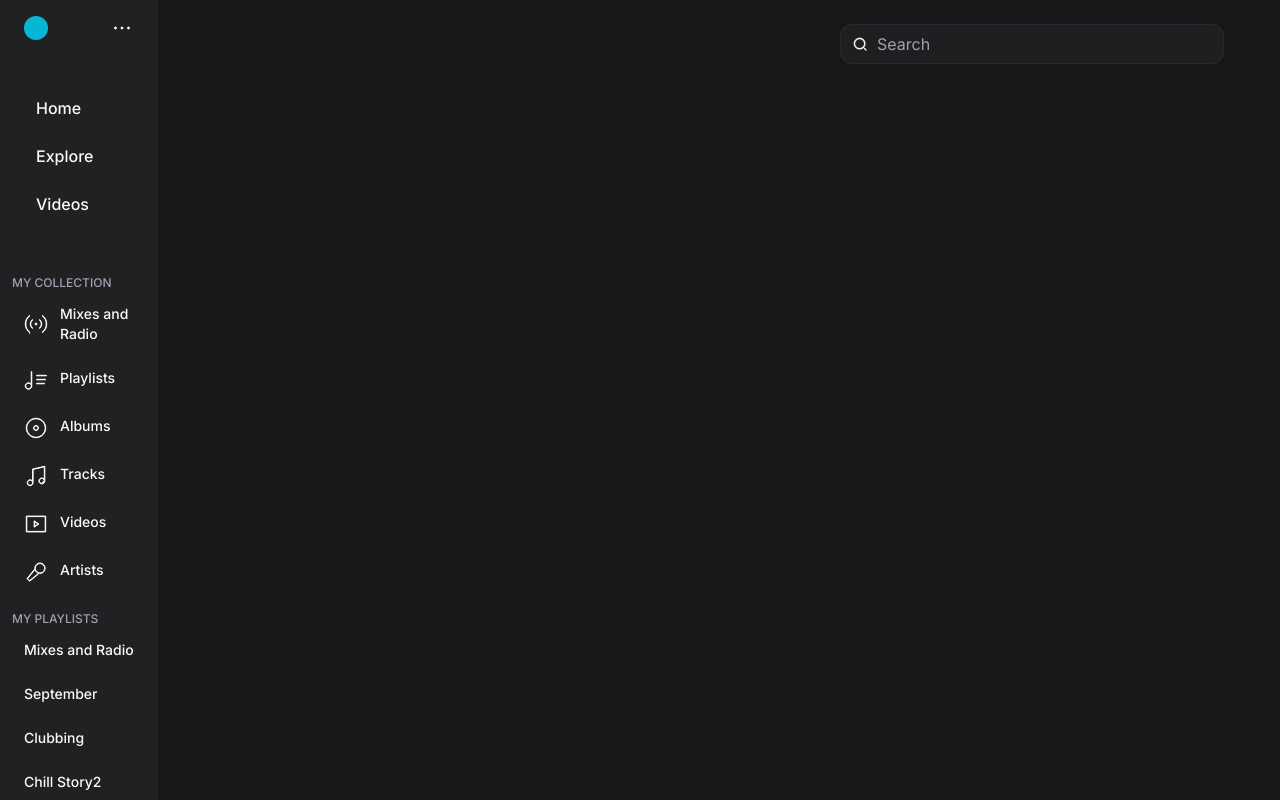
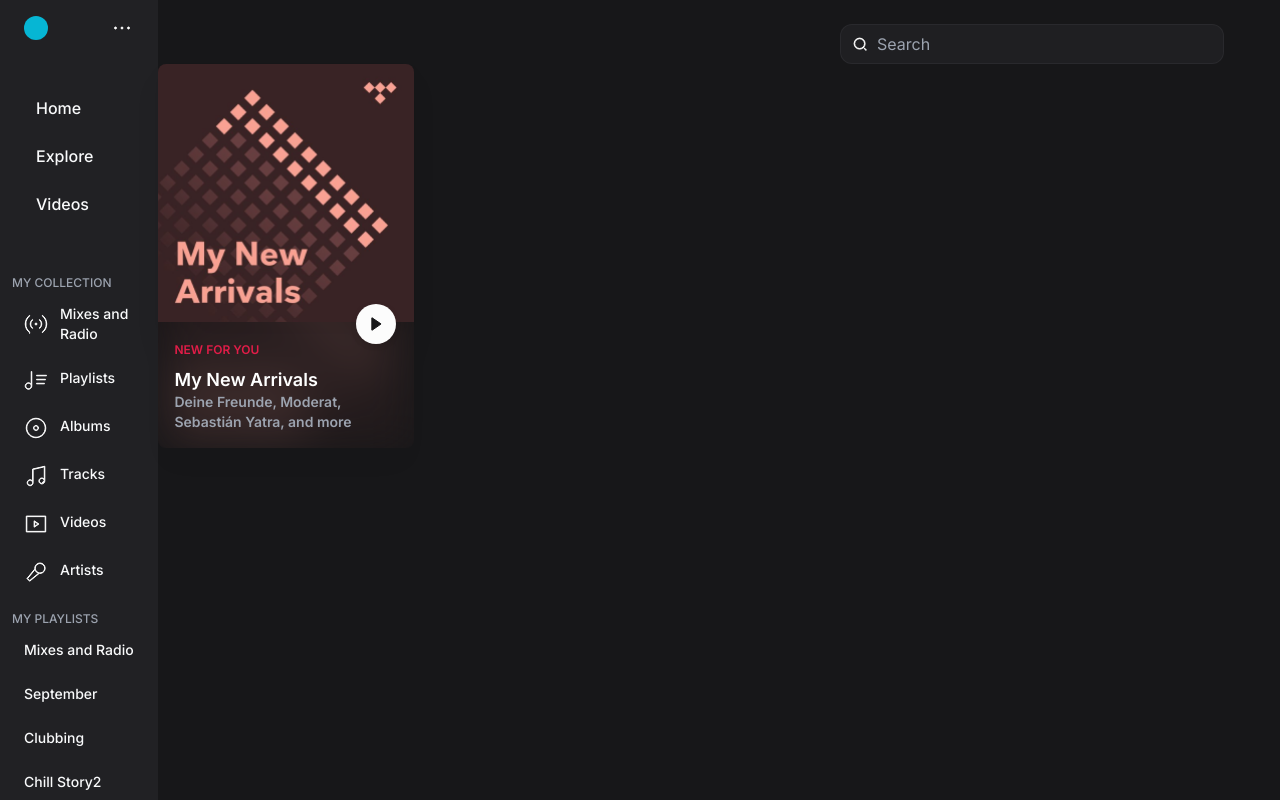
Before and after one commit to PrinceHard/Music-App, a Next.js app: page / in a window 1280 px wide. Shown: the top 800 px of the page. Built offline with nearby package versions, Linux system fonts and the light colour scheme.

Commit message:
feat: created detailed card for session

```diff
--- /dev/null
+++ b/src/components/CardDetailed.tsx
@@ -0,0 +1,26 @@
+import Image from "next/image"
+import cardImage from "../assets/img/image-for-you.png"
+import playIcon from "../assets/svg/play-button.svg"
+
+export const CardDetailed = () => {
+    return (
+        <div className="block relative w-64 h-96 overflow-hidden rounded-lg drop-shadow-xl">
+            <div className="z-10 relative">
+                <Image src={cardImage} alt="card-image" width={256} height={258} />
+            </div>
+            <div className="absolute w-14 h-12 bottom-0 right-0 -translate-y-24 mr-2 mb-1 z-10">
+                <Image src={playIcon} alt="play-icon"/>
+            </div>
+            <div className="w-64 h-28">
+                <div className="blur-xl filter">
+                    <Image src={cardImage} alt="sub-image" width={256} height={112} className="-translate-y-1/2 opacity-40" />
+                </div>
+                <div className="absolute h-28 z-10 bottom-0 px-4">
+                    <span className="font-semibold text-rose-600 text-xs leading-3">NEW FOR YOU</span>
+                    <h2 className="font-semibold text-lg leading-6 text-white mt-2">My New Arrivals</h2>
+                    <p className="font-semibold text-sm text-gray-400">Deine Freunde, Moderat, Sebastián Yatra, and more</p>
+                </div>
+            </div>
+        </div>
+    )
+}
--- a/src/components/SideBar.tsx
+++ b/src/components/SideBar.tsx
@@ -9,7 +9,7 @@
 
 export const SideBar = () => {
     return (
-        <div className="bg-sidenav-gray top-0 left-0 bottom-0 w-14 h-screen py-4 pl-3 text-gray-50 font-medium">
+        <div className="bg-sidenav-gray top-0 left-0 bottom-0 w-percent-14 h-screen py-4 pl-3 text-gray-50 font-medium">
             <div className='flex justify-between pl-3 pr-6 mb-8'>
                 <div className='bg-cyan-500 w-6 h-6 rounded-full' />
                 <a href=""><Image priority src={dotsIcon} alt='options' /></a>
--- a/src/pages/index.tsx
+++ b/src/pages/index.tsx
@@ -1,3 +1,4 @@
+import { CardDetailed } from '@/components/CardDetailed'
 import { SearchBar } from '@/components/SearchBar'
 import { SideBar } from '@/components/SideBar'
 import { Inter } from 'next/font/google'
@@ -12,7 +13,10 @@
     <main className={`${inter.className}`}>
       <div className='flex bg-background'>
         <SideBar />
-        <SearchBar />
+        <div className='w-full'>
+          <SearchBar />
+          <CardDetailed />
+        </div>
       </div>
     </main>
   )
--- a/tailwind.config.js
+++ b/tailwind.config.js
@@ -19,8 +19,8 @@
         'border': 'rgba(235, 235, 255, 0.05)'
       },
       width:{
-        '14': '14%'
-      }
+        'percent-14': '14%'
+      },
     },
   },
   plugins: [],
```
Also changed, not shown: src/assets/img/image-for-you.png (added), src/assets/svg/play-button.svg (added).
